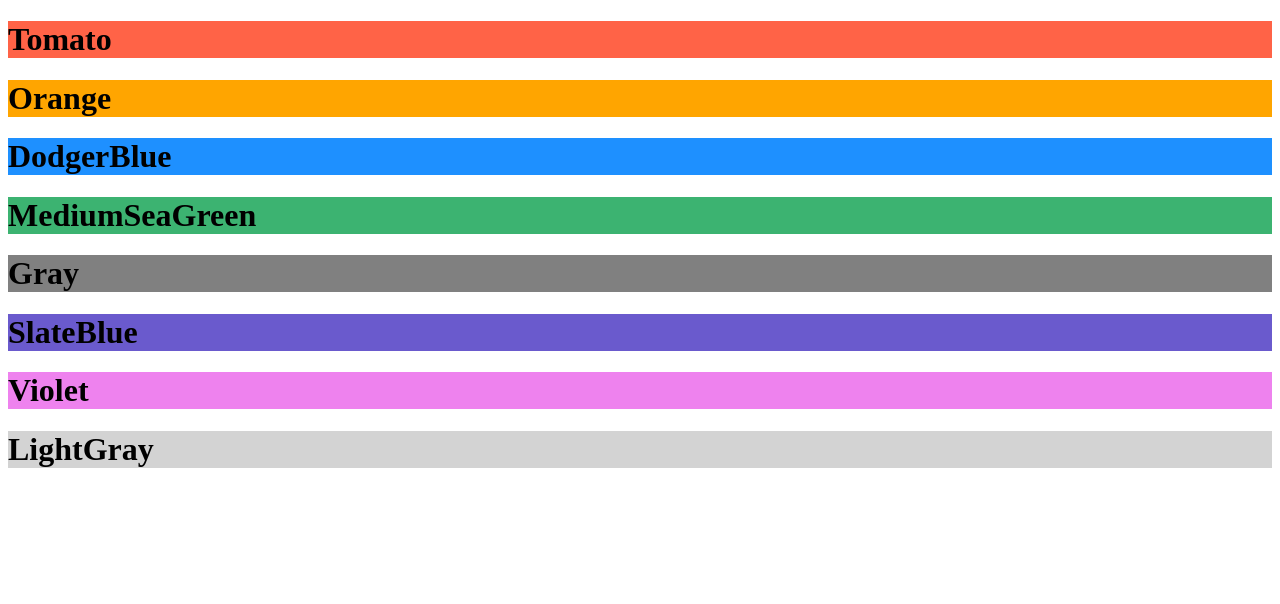
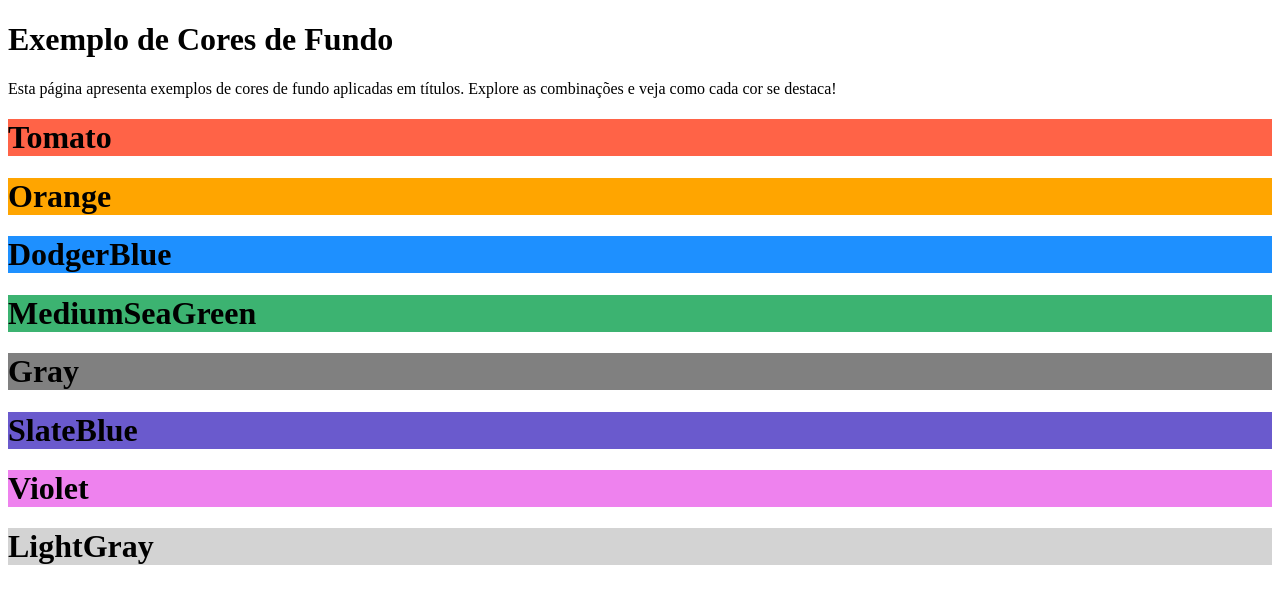
Before and after one commit to anapillati239/anapillati239.github.io, a plain HTML site: page index.html in a window 1280 px wide. Drawn offline with Linux system fonts and the light colour scheme.

Commit message:
Modificando arquivo index.html

```diff
--- a/index.html
+++ b/index.html
@@ -1,7 +1,16 @@
 <!DOCTYPE html>
-<html>
+<html lang="pt-BR">
+<head>
+    <meta charset="UTF-8">
+    <meta name="viewport" content="width=device-width, initial-scale=1.0">
+    <title>Cores de Fundo</title>
+</head>
 <body>
-
+    <header>
+        <h1>Exemplo de Cores de Fundo</h1>
+        <p>Esta página apresenta exemplos de cores de fundo aplicadas em títulos. Explore as combinações e veja como cada cor se destaca!</p>
+    </header>
+    <main>
         <h1 style="background-color:Tomato;">Tomato</h1>
         <h1 style="background-color:Orange;">Orange</h1>
         <h1 style="background-color:DodgerBlue;">DodgerBlue</h1>
@@ -10,6 +19,6 @@
         <h1 style="background-color:SlateBlue;">SlateBlue</h1>
         <h1 style="background-color:Violet;">Violet</h1>
         <h1 style="background-color:LightGray;">LightGray</h1>
-
+    </main>
 </body>
 </html>
```
Lines whose indentation alone changed are shown as unchanged.
